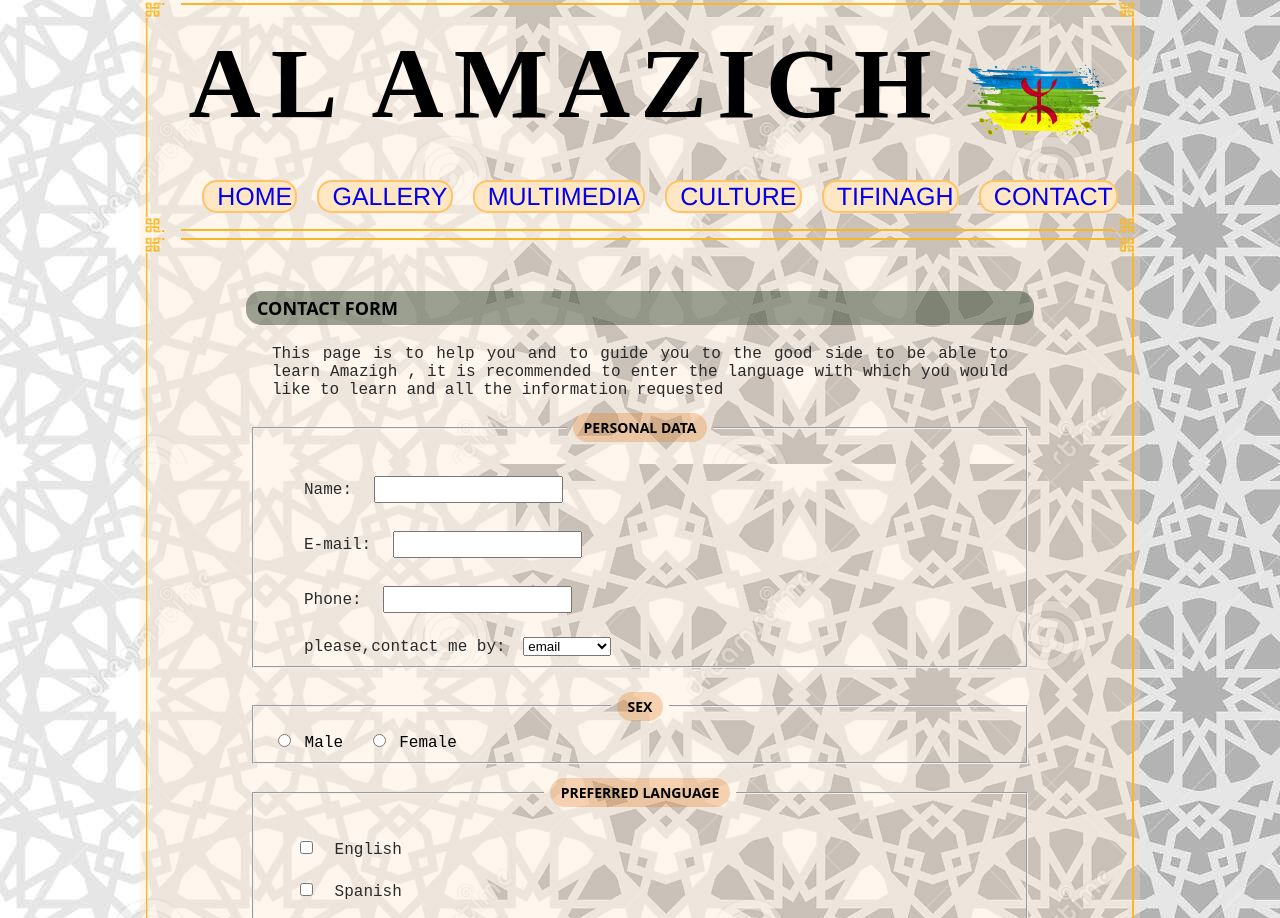
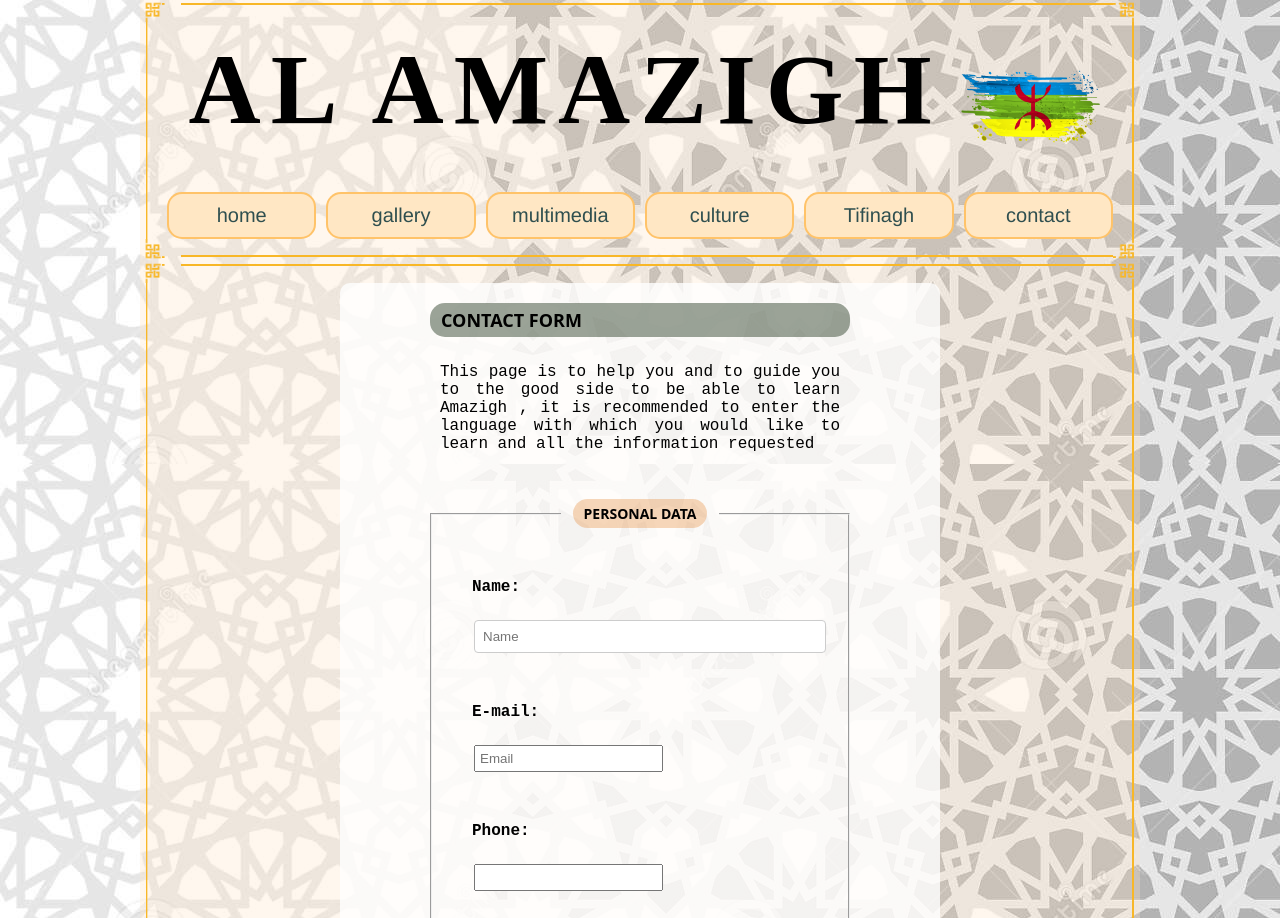
Before and after one commit to Nadaliz82/09-nada-mlims, a plain HTML site: page contact.html in a window 1280 px wide. Shown: the top 918 px of the page. Drawn offline with Linux system fonts and the light colour scheme; a web font is replaced by a local one.

Commit message:
up date css form,nav, flux  22/05/2023

```diff
--- a/assets/style.css
+++ b/assets/style.css
@@ -33,9 +33,12 @@ label {
     margin: 4px;
 }
 
-p,input,li {
+p,
+input,
+li {
     font-family: sans-serif, Tahoma, Geneva;
-    color: #2a2a2a;
+    color: black;
+    margin: 10px;
 }
 
 p,
@@ -45,7 +48,7 @@ li {
 
 body header {
     background-image: url('logoamazigh.png');
-    border-image-outset: 1 rem;
+    border-image-outset: 1rem;
     border: 1.4rem solid;
     border-image: url('border.png') 200;
     border-image-outset: 0;
@@ -58,7 +61,7 @@ header img {
 }
 
 main {
-    border-image-outset: 1 rem;
+    border-image-outset: 1rem;
     border: 1.4rem solid;
     border-image: url('border.png') 200;
     border-image-outset: 0;
@@ -66,26 +69,40 @@ main {
 
 nav ul {
     display: flex;
-    align-content: space-around;
-    gap: 10px 20px;
-    align-items: stretch;
+    justify-content: space-around;
+    align-items: center;
+    padding: 0;
+    margin: 0;
+    list-style-type: none;
 }
 
 nav ul li {
-    display: flex;
     border: 2px solid rgba(255, 153, 0, 0.466);
     background-color: rgb(255, 231, 196);
     border-radius: 15px;
-    padding-left: 10px;
+    padding: 10px;
     font-family: "Monofett", 'Franklin Gothic Medium', sans-serif;
     color: darkslategray;
     text-align: center;
-    flex: auto;
+    flex: 1;
+    margin: 0 5px;
+    font-size: 20px;
+    /* Nouvelle taille de police */
 }
 
 nav ul li:hover {
     background-color: rgb(255, 218, 196);
     border: 2px dotted rgba(255, 153, 0, 0.466);
+}
+
+nav a {
+    display: block;
+    text-decoration: none;
+    color: inherit;
+}
+
+nav a:hover {
+    color: darkcyan;
 }
 
 button {
@@ -100,24 +117,17 @@ button:hover {
 }
 
 
-form {
-    margin-top: 20px;
-    padding: 10px 80px;
-}
 
-nav a, nav span {
-    display: inline-block;
-    font-size: 25px;
-    text-transform: uppercase;
-    text-decoration: none;
-}
-
-h2, h3 {
+h2,
+h3 {
     font-family: 'Righteous', 'Noto sans', Helvetica;
     font-size: 100px;
 }
 
-h1, h2, h3 {
+h1,
+h2,
+h3,
+h4 {
     text-transform: uppercase;
 }
 
@@ -135,7 +145,8 @@ table {
     margin-top: 20px;
 }
 
-th, td {
+th,
+td {
     border-spacing: 8px 0px;
     margin: 20px auto;
     padding: 0px;
@@ -165,12 +176,20 @@ th {
     text-align: center;
 }
 
+h4 {
+    background-color: rgba(42, 61, 37, 0.466);
+    border-radius: 15px;
+    padding: 5px 11px;
+    font-size: 12px;
+    margin: 10px;
+}
+
 h2 {
     background-color: rgba(42, 61, 37, 0.466);
     border-radius: 15px;
-    margin: 4px;
     padding: 5px 11px;
     font-size: 18px;
+    margin: 10px;
 }
 
 h3 {
@@ -178,7 +197,7 @@ h3 {
     border-radius: 15px;
     padding: 5px 11px;
     font-size: 14px;
-    margin: 4px;
+    margin: 10px;
 }
 
 h1 {
@@ -186,7 +205,7 @@ h1 {
     font-size: 100px;
     text-align: center;
     letter-spacing: 10px;
-    margin: 4px;
+    margin: 10px;
 }
 
 img.header {
@@ -214,10 +233,9 @@ img.Name {
 
 img {
     float: left;
-    margin: auto;
+    margin-right: 10px;
     max-width: 100%;
     height: auto;
-    width: auto;
 }
 
 div iframe {
@@ -236,20 +254,22 @@ div.col-4 img:hover {
     border: dotted 2px orange;
 }
 
-div.col-4 p {
+div.col-4 p,
+div.col-8 p {
     text-align: justify;
     margin: 10px;
 }
 
-div.col-4 caption {
+div.col-4 caption,
+div.col-8 caption {
     margin: 20px auto;
     text-align: center;
 }
 
 p {
     text-align: justify;
-    padding: 6px 20px 6px 6px auto;
-    margin: 20px 30px auto;
+    padding: 6px 20px;
+    margin: 20px auto;
     font-family: 'Righteous', 'Courier New', monospace;
 }
 
@@ -259,14 +279,14 @@ abbr {
 
 footer address {
     background-color: rgba(255, 248, 220, 0.212);
-    margin: 16px 30px auto;
+    margin: 16px auto;
     padding: 17px 16px 5px 16px;
     font-family: 'Times New Roman', sans-serif, Times;
     text-align: center;
 }
 
 footer {
-    border-image-outset: 1 rem;
+    border-image-outset: 1rem;
     border: 1.4rem solid;
     border-image: url('border.png') 200;
     border-image-outset: 0;
@@ -284,3 +304,47 @@ a:active {
 a:hover {
     color: darkcyan;
 }
+
+form {
+    margin-top: 20px;
+    padding: 10px 80px;
+    width: 600px;
+    margin: 0 auto;
+    background-color: rgba(255, 255, 255, 0.8);
+    border-radius: 10px;
+}
+
+form label {
+    display: block;
+    margin-bottom: 10px;
+    font-weight: bold;
+}
+
+form input[type="text"],
+form textarea {
+    width: 100%;
+    padding: 8px;
+    border: 1px solid #ccc;
+    border-radius: 4px;
+    box-sizing: border-box;
+    margin-bottom: 10px;
+}
+
+form textarea {
+    resize: vertical;
+}
+
+form button[type="submit"],
+form button[type="reset"] {
+    background-color: rgba(255, 94, 0, 0.596);
+    border: none;
+    color: #fff;
+    padding: 10px 20px;
+    border-radius: 15px;
+    cursor: pointer;
+}
+
+form button[type="submit"]:hover,
+form button[type="reset"]:hover {
+    background-color: #2a2a2a;
+}
--- a/contact.html
+++ b/contact.html
@@ -43,14 +43,14 @@
                             <label for="name">
                                 <span>Name: </span>
                             </label>
-                            <input type="text" id="name" name="name">
+                            <input type="text" id="name" placeholder="Name" required name="name">
                         </p>
 
                         <p>
                             <label for="mail">
                                 <span>E-mail: </span>
                             </label>
-                            <input type="email" id="mail" name="email">
+                            <input type="email" id="mail" placeholder="Email" required name="email">
                         </p>
                         <p>
                             <label for="phone">
@@ -90,7 +90,7 @@
                         <h3>preferred language</h3>
                     </legend>
                     <p>
-                        <input type="checkbox" id="language_1" name="preferred_1" value="English">
+                        <input type="checkbox" id="language_1" name="preferred_1" value="English" checked="true">
                         <label for="language_1">English</label>
                     </p>
                     <p>
```
Also changed, not shown: culture.html (+31 -9 lines), assets/libyantifinagh.png, assets/libyantifinagh1.png (added).
